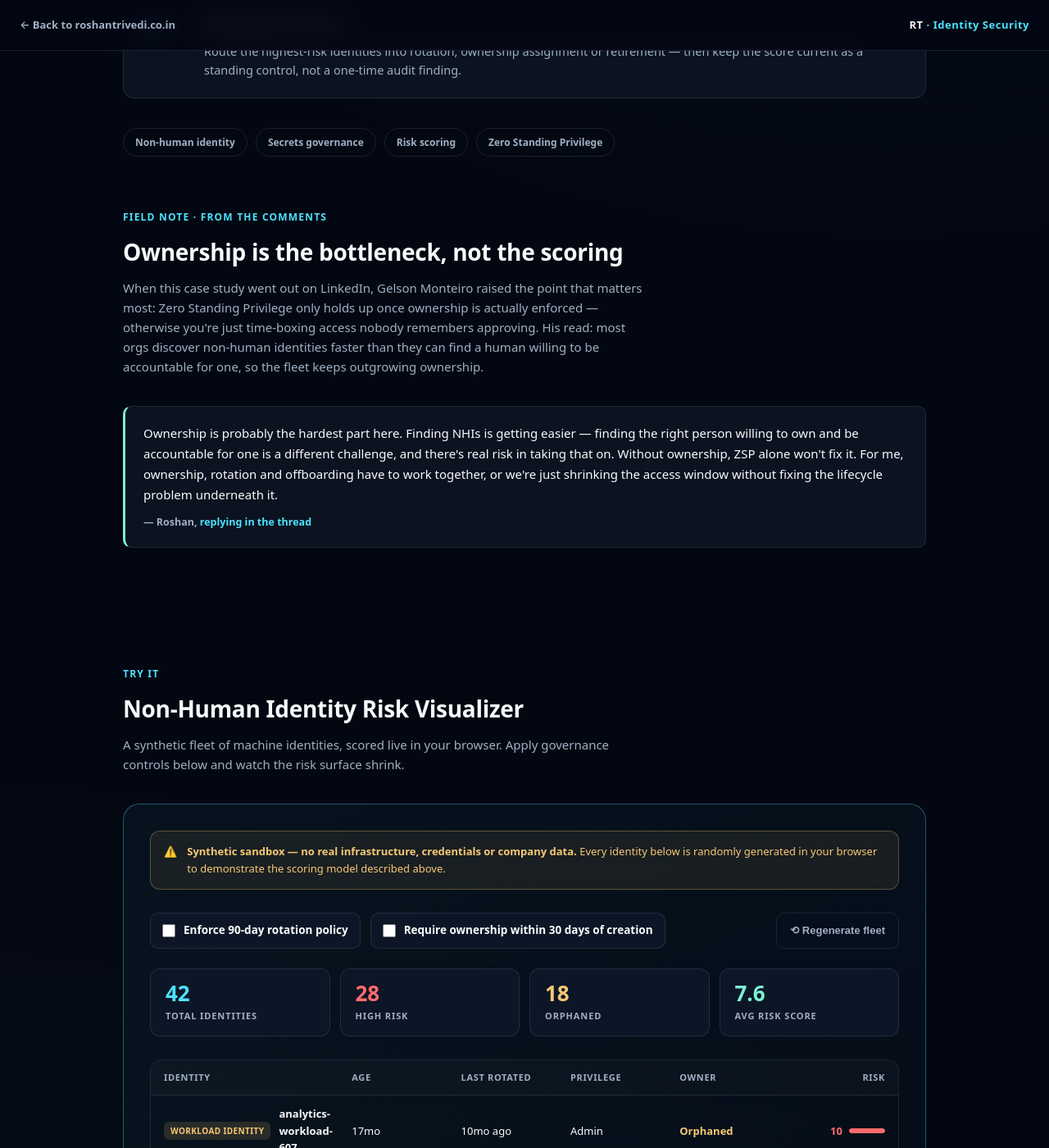
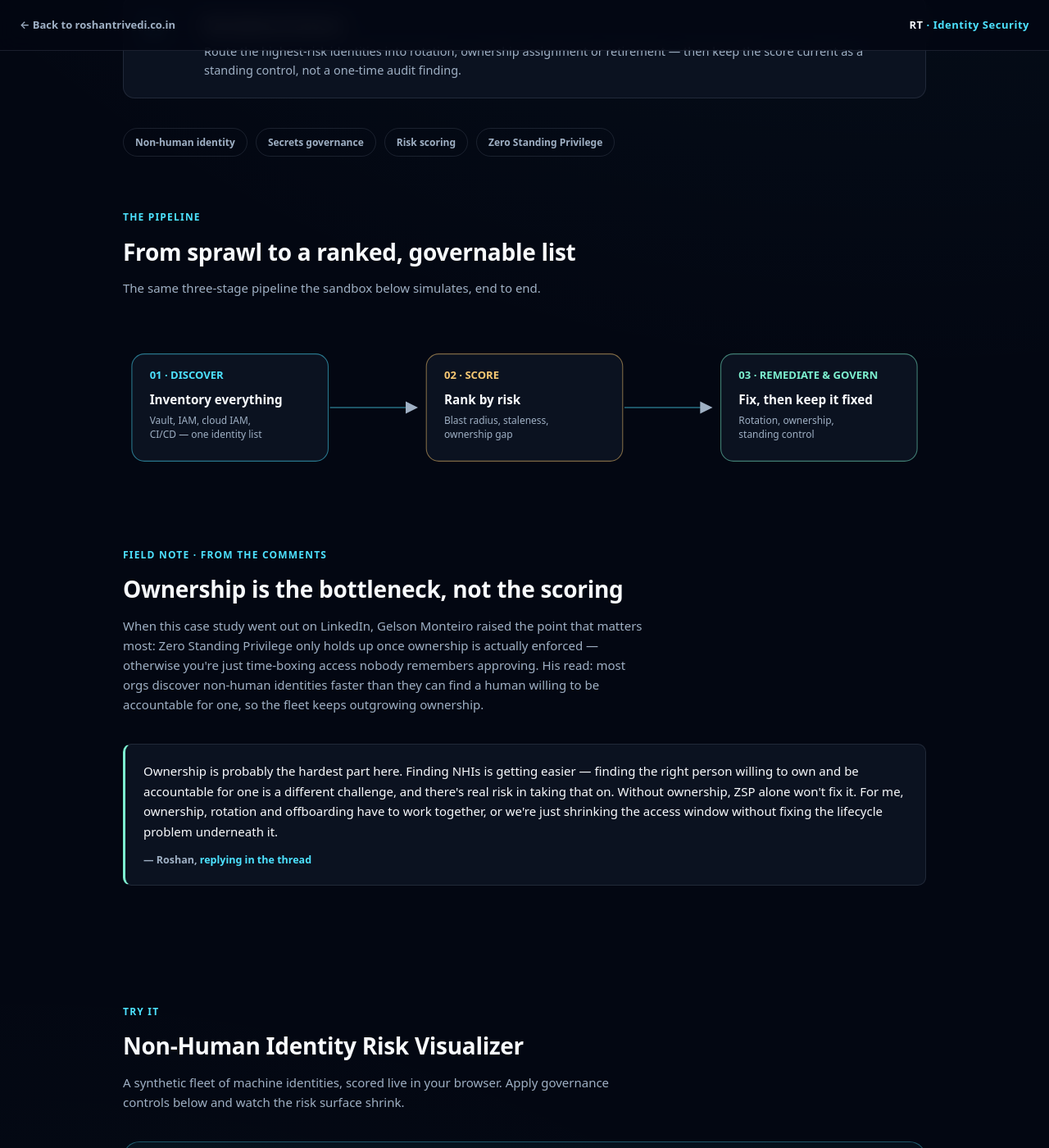
Before and after one commit to trivediroshan1-ui/trivediroshan1-ui.github.io, a Jekyll site: the page case-studies/non-human-identity-at-scale/index.html, which Jekyll copies as it is, in a window 1280 px wide and 1400 px high, scrolled down 1212 px. Shown: the whole window at 82% size. Built offline with Jekyll 4.4.1, drawn with Linux system fonts in a browser that asks for light colours.

Commit message:
Add pipeline diagram and JSON-LD structured data

```diff
--- a/case-studies/non-human-identity-at-scale/index.html
+++ b/case-studies/non-human-identity-at-scale/index.html
@@ -111,6 +111,9 @@ section.fieldnote{padding:0 0 64px}
     border:1px solid var(--border);border-radius:999px;padding:7px 14px;
   }
 
+  section.pipeline{padding:0 0 64px}
+  .pipeline svg text{font-family:var(--font)}
+
   /* interactive sandbox */
   section.sandbox{padding:64px 0 96px}
   .sandbox-shell{
@@ -194,6 +197,9 @@ section.fieldnote{padding:0 0 64px}
     .id-row .col-rotated,.id-row .col-priv{display:none}
   }
 </style>
+<script type="application/ld+json">
+{"@context":"https://schema.org","@type":"Article","headline":"Non-Human Identity at Scale","description":"A privacy-safe case study on discovering, scoring and governing non-human identity at scale, with an interactive risk-scoring sandbox.","author":{"@type":"Person","name":"Roshan Trivedi","url":"https://roshantrivedi.co.in/"},"publisher":{"@type":"Person","name":"Roshan Trivedi"},"datePublished":"2026-08-05","dateModified":"2026-08-11","mainEntityOfPage":"https://roshantrivedi.co.in/case-studies/non-human-identity-at-scale/","image":"https://roshantrivedi.co.in/assets/og-roshan-trivedi.png","keywords":"Non-human identity, Zero Standing Privilege, Secrets governance, Risk scoring"}
+</script>
 </head>
 <body>
 
@@ -258,6 +264,44 @@ section.fieldnote{padding:0 0 64px}
     <span class="tag">Risk scoring</span>
     <span class="tag">Zero Standing Privilege</span>
   </div>
+</section>
+
+<section class="pipeline wrap">
+  <div class="section-head">
+    <span class="section-num">THE PIPELINE</span>
+    <h2>From sprawl to a ranked, governable list</h2>
+    <p>The same three-stage pipeline the sandbox below simulates, end to end.</p>
+  </div>
+  <svg viewBox="0 0 900 180" width="100%" height="auto" role="img" aria-label="Pipeline diagram: Discover, then Score, then Remediate and Govern">
+    <defs>
+      <marker id="pipeArrow" viewBox="0 0 10 10" refX="8" refY="5" markerWidth="7" markerHeight="7" orient="auto-start-reverse">
+        <path d="M0,0 L10,5 L0,10 z" fill="var(--muted)"></path>
+      </marker>
+    </defs>
+    <line x1="232" y1="90" x2="328" y2="90" stroke="var(--border-strong)" stroke-width="2" marker-end="url(#pipeArrow)"></line>
+    <line x1="562" y1="90" x2="658" y2="90" stroke="var(--border-strong)" stroke-width="2" marker-end="url(#pipeArrow)"></line>
+    <g>
+      <rect x="10" y="30" width="220" height="120" rx="14" fill="var(--bg-panel)" stroke="var(--teal)" stroke-opacity="0.5"></rect>
+      <text x="30" y="58" fill="var(--teal)" font-size="12" font-weight="700">01 &#183; DISCOVER</text>
+      <text x="30" y="86" fill="var(--text)" font-size="14" font-weight="700">Inventory everything</text>
+      <text x="30" y="108" fill="var(--muted)" font-size="11">Vault, IAM, cloud IAM,</text>
+      <text x="30" y="124" fill="var(--muted)" font-size="11">CI/CD &mdash; one identity list</text>
+    </g>
+    <g>
+      <rect x="340" y="30" width="220" height="120" rx="14" fill="var(--bg-panel)" stroke="var(--amber)" stroke-opacity="0.5"></rect>
+      <text x="360" y="58" fill="var(--amber)" font-size="12" font-weight="700">02 &#183; SCORE</text>
+      <text x="360" y="86" fill="var(--text)" font-size="14" font-weight="700">Rank by risk</text>
+      <text x="360" y="108" fill="var(--muted)" font-size="11">Blast radius, staleness,</text>
+      <text x="360" y="124" fill="var(--muted)" font-size="11">ownership gap</text>
+    </g>
+    <g>
+      <rect x="670" y="30" width="220" height="120" rx="14" fill="var(--bg-panel)" stroke="var(--green)" stroke-opacity="0.5"></rect>
+      <text x="690" y="58" fill="var(--green)" font-size="12" font-weight="700">03 &#183; REMEDIATE &amp; GOVERN</text>
+      <text x="690" y="86" fill="var(--text)" font-size="14" font-weight="700">Fix, then keep it fixed</text>
+      <text x="690" y="108" fill="var(--muted)" font-size="11">Rotation, ownership,</text>
+      <text x="690" y="124" fill="var(--muted)" font-size="11">standing control</text>
+    </g>
+  </svg>
 </section>
 
 <section class="fieldnote wrap" id="field-note">
```
